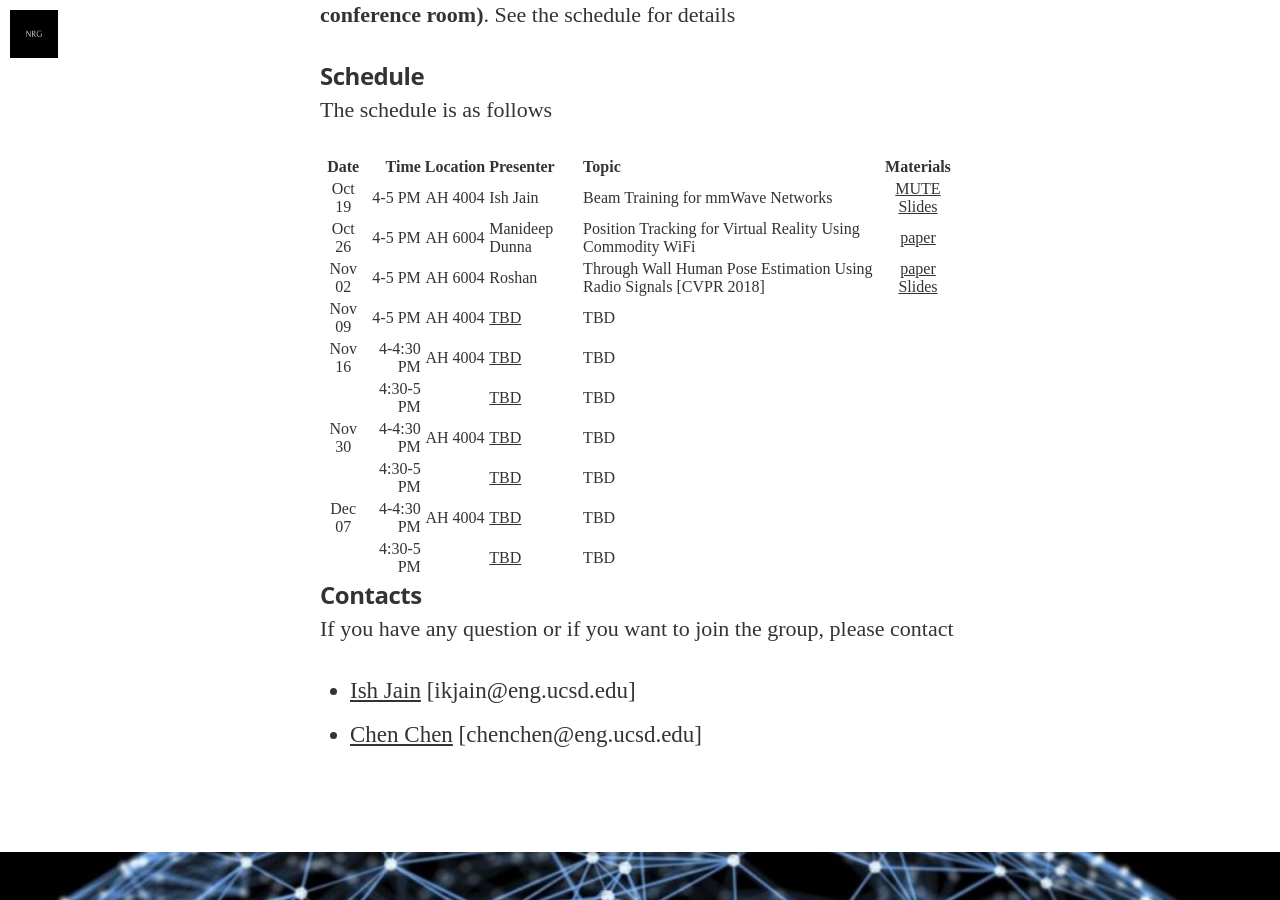
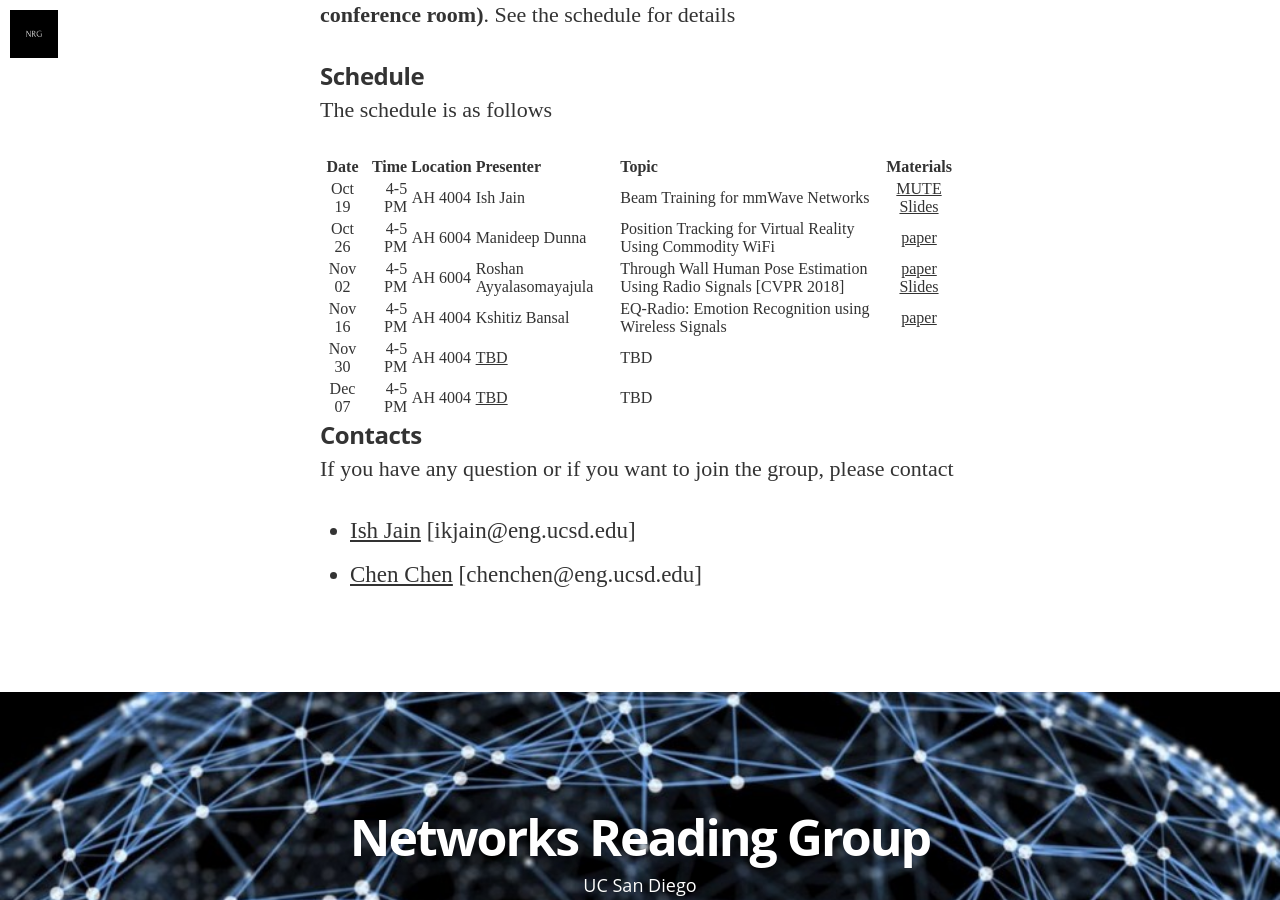
Before and after one commit to nrgucsd/nrgucsd.github.io, a Jekyll site: the page built from _posts/2018-09-01-Reading-Fall2018.markdown, in a window 1280 px wide and 900 px high, scrolled down 1901 px. Built offline with Jekyll 4.4.1, drawn with Linux system fonts in a browser that asks for light colours; nearby versions of some CDN libraries; some web fonts are replaced.

Commit message:
Update 2018-09-01-Reading-Fall2018.markdown

```diff
--- a/_posts/2018-09-01-Reading-Fall2018.markdown
+++ b/_posts/2018-09-01-Reading-Fall2018.markdown
@@ -37,14 +37,11 @@ The schedule is as follows
 |:---------:|-----------:|:--------:|:------------------|:------|:------:|
 | Oct 19    | 4-5   PM   | AH 4004  | Ish Jain           | Beam Training for mmWave Networks    |  [MUTE][MUTE] [Slides][Ish]     |
 | Oct 26    | 4-5 PM     | AH 6004  | Manideep Dunna    | Position Tracking for Virtual Reality Using Commodity WiFi   |  [paper][paperMani]      |
-| Nov 02    | 4-5 PM     | AH 6004  | Roshan            | Through Wall Human Pose Estimation Using Radio Signals [CVPR 2018]   |  [paper][PoseEst]  [Slides][Roshan]    |
-| Nov 09    | 4-5 PM     | AH 4004  | [TBD][GDrive]      | TBD    |        |
-| Nov 16    | 4-4:30 PM  | AH 4004  | [TBD][GDrive]      | TBD    |        |
-|           | 4:30-5 PM  |          | [TBD][GDrive]      | TBD    |        |
-| Nov 30    | 4-4:30 PM  | AH 4004  | [TBD][GDrive]      | TBD    |        |
-|           | 4:30-5 PM  |          | [TBD][GDrive]      | TBD    |        |
-| Dec 07    | 4-4:30 PM  | AH 4004  | [TBD][GDrive]      | TBD    |        |
-|           | 4:30-5 PM  |          | [TBD][GDrive]      | TBD    |        |
+| Nov 02    | 4-5 PM     | AH 6004  | Roshan Ayyalasomayajula | Through Wall Human Pose Estimation Using Radio Signals [CVPR 2018]   |  [paper][PoseEst]  [Slides][Roshan]    |
+| Nov 16    | 4-5 PM     | AH 4004  | Kshitiz Bansal      | EQ-Radio: Emotion Recognition using Wireless Signals   | [paper][Kshitiz_p]       |
+| Nov 30    | 4-5 PM     | AH 4004  | [TBD][GDrive]      | TBD    |        |
+| Dec 07    | 4-5 PM     | AH 4004  | [TBD][GDrive]      | TBD    |        |
+
 
 ### Contacts
 If you have any question or if you want to join the group, please contact
@@ -63,3 +60,4 @@ To add new posts, simply add a file in the `_posts` directory that follows the c
 [paperMani]: https://arxiv.org/abs/1703.03468
 [PoseEst]: http://rfpose.csail.mit.edu/
 [Roshan]: https://nrgucsd.github.io/Slides/Fall2018/Roshan.pdf
+[Kshitiz_p]: http://eqradio.csail.mit.edu/files/eqradio-paper.pdf
```
